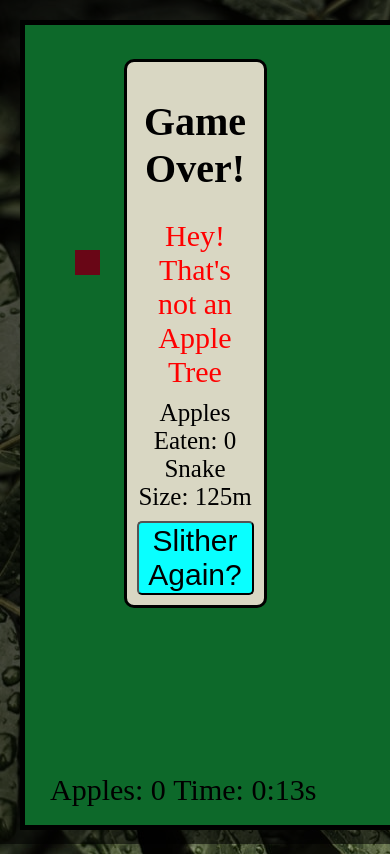
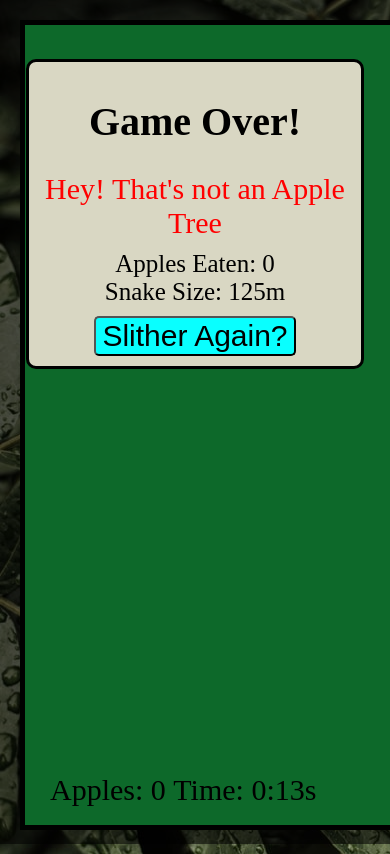
Before and after one commit to Fritzchips/Snake-Game, a plain HTML site: page index.html in a window 390 px wide. Shown: the top 854 px of the page. Drawn offline with Linux system fonts and the light colour scheme.

Commit message:
refactoring css

```diff
--- a/index.css
+++ b/index.css
@@ -50,3 +50,9 @@
   background-color: rgb(9, 255, 255);
   border-radius: 5px;
 }
+
+@media screen and (max-width: 480px) {
+  #report {
+    width: 80vw;
+  }
+}
```
